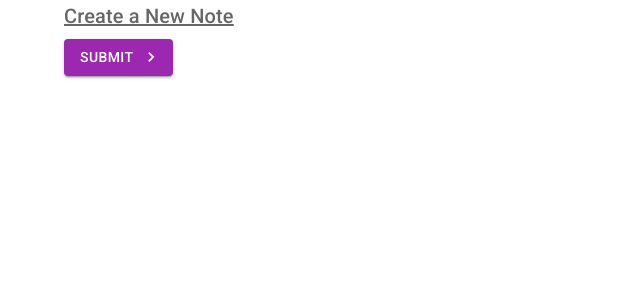
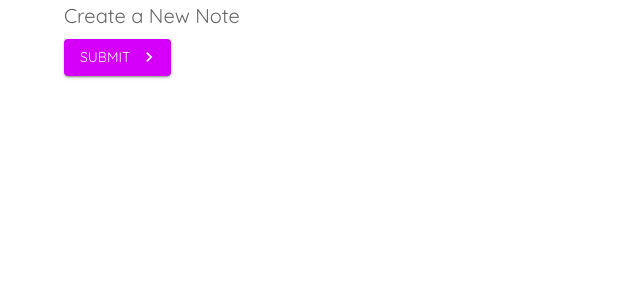
Before and after one commit to KazutoKuro/materialui-notes, a React (Create React App) app: page /create in a window 1280 px wide. Shown: the top 300 px of the page, without its empty margins (0-640 px from the left). Built offline with nearby package versions, Linux system fonts and the light colour scheme.

Commit message:
L-6: Custom Themes

```diff
--- a/src/App.js
+++ b/src/App.js
@@ -1,9 +1,28 @@
 import { BrowserRouter as Router, Switch, Route } from 'react-router-dom'
 import Notes from './pages/Notes'
 import Create from './pages/Create'
+import { createTheme, ThemeProvider } from '@mui/material' //createMuiTheme has been deprecated
+import { purple } from '@mui/material/colors'
+
+const theme = createTheme({
+  palette: {
+    primary: {
+      main: '#fefefe'
+    },
+    secondary: purple
+  },
+  typography:{
+    fontFamily:'Quicksand',
+    fontWeightLight: 400,
+    fontWeightRegular: 500,
+    fontWeightMedium: 400,
+    fontWeightBold: 700
+  }
+})
 
 function App() {
   return (
+    <ThemeProvider theme={theme}>
       <Router>
         <Switch>
           <Route exact path="/">
@@ -14,6 +33,7 @@
           </Route>
         </Switch>
       </Router>
+    </ThemeProvider>
   );
 }
 
--- a/src/index.css
+++ b/src/index.css
@@ -1,3 +1,4 @@
+@import url('https://fonts.googleapis.com/css2?family=Quicksand:wght@300;400;500;600;700&display=swap');
 body {
   margin: 0;
   -webkit-font-smoothing: antialiased;
--- a/src/pages/Create.js
+++ b/src/pages/Create.js
@@ -10,17 +10,17 @@
 import { makeStyles } from '@mui/styles'
 
 const useStyles = makeStyles({
-  btn:{
-    fontSize: 60,
-    backgroundColor: 'violet',
-    '&:hover': {
-      backgroundColor: 'blue'
-    }
-  },
-  title: {
-    textDecoration: 'underline',
-    marginBottom: 20
-  }
+  // btn:{
+  //   fontSize: 60,
+  //   backgroundColor: 'violet',
+  //   '&:hover': {
+  //     backgroundColor: 'blue'
+  //   }
+  // },
+  // title: {
+  //   textDecoration: 'underline',
+  //   marginBottom: 20
+  // }
 })
 
 export default function Create() {
```
Lines whose indentation alone changed are shown as unchanged.
